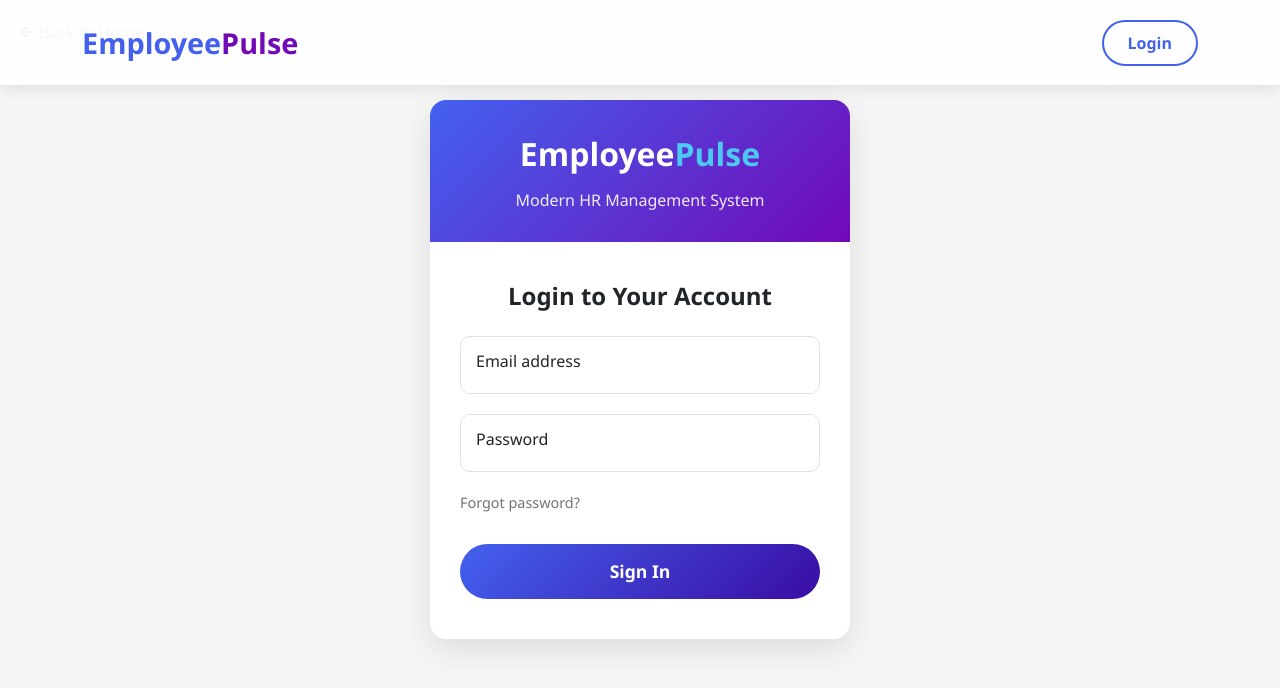
After one commit to Suhas2002G/EmployeePulse, a Django app: page /user_login in a window 1280 px wide. The commit adds this page. Shown: the top 688 px of the page. Run offline with Django 5.2, Linux system fonts and the light colour scheme; some libraries are stand-ins or nearby versions.

Commit message:
add reveive system

```diff
--- a/app/urls.py
+++ b/app/urls.py
@@ -6,7 +6,7 @@ from django.conf import settings
 
 urlpatterns = [
     path('', views.home),
-    path('admin-login', views.admin_login),
+    path('user_login', views.user_login),
     path('user_logout', views.user_logout),
     path('department', views.department),
     path('add_dept', views.add_dept),
--- a/app/views.py
+++ b/app/views.py
@@ -12,10 +12,10 @@ def home(request):
     return render(request,'home2.html')
 
 # User Login
-def admin_login(request):
+def user_login(request):
     context = {}
     if request.method == 'GET':
-        return render(request, 'admin-login.html', context)
+        return render(request, 'login.html', context)
 
     e = request.POST.get('ue')  # retrieve username
     p = request.POST.get('upass')  # retrieve password
@@ -24,11 +24,13 @@ def admin_login(request):
     if user:
         if user.is_staff:  # Check for staff privileges
             login(request, user)
-            return redirect('/department')  # Redirect to admin dashboard
+            return redirect('/task')  # Redirect to admin dashboard
         context['errormsg'] = "You don't have Admin access"
     else:
         context['errormsg'] = 'Invalid Admin Credentials'
-    return render(request, 'admin-login.html', context)
+    return render(request, 'login.html', context)  # Render the login page with error message
+
+
 
 
 
--- a/static/style.css
+++ b/static/style.css
@@ -449,122 +449,240 @@ body {
 
 
 
+:root {
+  --primary: #4361ee;
+  --secondary: #3a0ca3;
+  --light: #f8f9fa;
+  --dark: #212529;
+  --success: #4cc9f0;
+  --accent: #7209b7;
+}
 
-
-  /* login.html starts here */
-  .container-bg-login {
-    background-image: url('/static/images/loginbg.jpg');
-    background-repeat: no-repeat;
-    background-size: cover; /* Ensures the image covers the entire container */
-    background-position: center; /* Centers the image */
-    min-height: 95vh;
+.main-login-container{
   display: flex;
+  align-items: center;
   justify-content: center;
-    align-items: center;
-    padding: 20px;
-    font-family: 'Arial', sans-serif;
 }
 
 .login-container {
-    background-color: #FFFFFF;
-    border-radius: 15px;
-    box-shadow: 0 8px 20px rgba(0, 0, 0, 0.2);
-    padding: 30px;
+  max-width: 450px;
   width: 100%;
-    max-width: 400px;
-    opacity: 95%;
+  padding: 15px;
 }
 
-  /* Login Header */
-  .login-header {
-    font-size: 24px;
-    font-weight: bold;
-    color: #072b5b;
-    text-align: center;
-    margin-bottom: 30px;
-  }
-
-  /* Input Fields */
-  .input-group {
-    border: 1px solid #151727;
-    border-radius: 10px;
+.login-card {
+  background: white;
+  border-radius: 16px;
+  box-shadow: 0 10px 30px rgba(0, 0, 0, 0.1);
   overflow: hidden;
 }
 
-  .input-group-text {
-    background-color: #072b5b;
-    color: #FFFFFF;
-    border: none;
+.login-header {
+  background: linear-gradient(135deg, var(--primary) 0%, var(--accent) 100%);
+  padding: 30px;
+  text-align: center;
 }
 
-  .input-group .form-control {
-    border: none;
-    box-shadow: none;
-    outline: none;
+.login-logo {
+  font-size: 2rem;
+  font-weight: 700;
+  color: white;
+  margin-bottom: 10px;
 }
 
-  /* Button */
-  .btn-custom {
-    background-color: #FF204E;
-    color: #FFFFFF;
-    border: none;
-    padding: 10px;
-    font-size: 18px;
-    border-radius: 10px;
-    margin-top: 20px;
-    transition: background-color 0.3s ease;
+.login-logo span {
+  color: var(--success);
 }
 
-  .btn-custom:hover {
-    background-color: #A0153E;
+.login-subheading {
+  color: rgba(255, 255, 255, 0.9);
+  font-size: 1rem;
 }
 
-  /* Alert Box */
-  .custom-alert {
-    background-color: #FF204E;
-    color: #FFFFFF;
-    border-radius: 10px;
-    font-size: 14px;
-    display: flex;
-    align-items: center;
+.login-body {
+  padding: 40px 30px;
 }
 
-  .custom-alert i {
-    margin-right: 10px;
-    font-size: 18px;
+.login-title {
+  font-size: 1.5rem;
+  font-weight: 600;
+  color: var(--dark);
+  margin-bottom: 25px;
+  text-align: center;
 }
 
-  /* Forgot Password Link */
-  .forget-pass a {
-    color: #00224D;
-    font-size: 14px;
-    text-decoration: none;
+.form-floating {
+  margin-bottom: 20px;
 }
 
-  .forget-pass a:hover {
+.form-control {
+  border-radius: 10px;
+  padding: 12px 15px;
+  height: 55px;
+  border: 1px solid #e1e1e1;
+  font-size: 1rem;
+}
+
+.form-control:focus {
+  border-color: var(--primary);
+  box-shadow: 0 0 0 0.25rem rgba(67, 97, 238, 0.25);
+}
+
+.form-floating label {
+  padding: 12px 15px;
+}
+
+.login-btn {
+  background: linear-gradient(135deg, var(--primary) 0%, var(--secondary) 100%);
+  border: none;
+  border-radius: 50px;
+  color: white;
+  font-weight: 600;
+  padding: 12px 20px;
+  height: 55px;
+  font-size: 1.1rem;
+  width: 100%;
+  margin-top: 10px;
+  transition: all 0.3s ease;
+}
+
+.login-btn:hover {
+  transform: translateY(-2px);
+  box-shadow: 0 4px 12px rgba(67, 97, 238, 0.3);
+}
+
+.login-footer {
+  margin-top: 25px;
+  text-align: center;
+}
+
+.login-footer a {
+  color: var(--primary);
+  text-decoration: none;
+  font-weight: 500;
+  transition: all 0.3s ease;
+}
+
+.login-footer a:hover {
+  color: var(--secondary);
   text-decoration: underline;
 }
 
-  .dont-have-ac a{
-    color: #FF204E;
-    font-size: 14px;
-    text-decoration: none;
+.divider {
+  display: flex;
+  align-items: center;
+  text-align: center;
+  margin: 25px 0;
+  color: #6c757d;
 }
 
-  .dont-have-ac a:hover {
-    text-decoration: underline;
+.divider::before,
+.divider::after {
+  content: '';
+  flex: 1;
+  border-bottom: 1px solid #e1e1e1;
 }
 
-  /* Responsive Design */
-  @media (max-width: 768px) {
+.divider::before {
+  margin-right: 10px;
+}
+
+.divider::after {
+  margin-left: 10px;
+}
+
+.social-login {
+  display: flex;
+  justify-content: center;
+  gap: 15px;
+}
+
+.social-btn {
+  width: 50px;
+  height: 50px;
+  border-radius: 50%;
+  display: flex;
+  align-items: center;
+  justify-content: center;
+  font-size: 1.2rem;
+  color: white;
+  transition: all 0.3s ease;
+  cursor: pointer;
+}
+
+.social-btn:hover {
+  transform: translateY(-3px);
+}
+
+.google-btn {
+  background-color: #DB4437;
+}
+
+.microsoft-btn {
+  background-color: #00a4ef;
+}
+
+.apple-btn {
+  background-color: #000000;
+}
+
+.remember-row {
+  display: flex;
+  justify-content: space-between;
+  align-items: center;
+  margin-bottom: 20px;
+}
+
+.form-check-input:checked {
+  background-color: var(--primary);
+  border-color: var(--primary);
+}
+
+.form-check-input:focus {
+  border-color: var(--primary);
+  box-shadow: 0 0 0 0.25rem rgba(67, 97, 238, 0.25);
+}
+
+.forgot-link {
+  color: #6c757d;
+  text-decoration: none;
+  font-size: 0.9rem;
+  transition: all 0.3s ease;
+}
+
+.forgot-link:hover {
+  color: var(--primary);
+}
+
+.home-link {
+  position: absolute;
+  top: 20px;
+  left: 20px;
+  color: var(--primary);
+  text-decoration: none;
+  display: flex;
+  align-items: center;
+  font-weight: 500;
+  transition: all 0.3s ease;
+}
+
+.home-link:hover {
+  color: var(--secondary);
+}
+
+.home-link i {
+  margin-right: 5px;
+}
+
+@media (max-width: 576px) {
+  .login-body {
+      padding: 30px 20px;
+  }
+
   .login-container {
-      padding: 20px;
+      padding: 10px;
   }
 }
-
-  /* login.html ends here */
-
-
 
 
 
--- a/templates/header.html
+++ b/templates/header.html
@@ -27,7 +27,7 @@
       </button>
       <div class="collapse navbar-collapse" id="navbarNav">
           <ul class="navbar-nav ms-auto">
-              <li class="nav-item">
+              <!-- <li class="nav-item">
                   <a class="nav-link home-nav-link active" href="#home">Home</a>
               </li>
               <li class="nav-item">
@@ -39,10 +39,20 @@
 
               <li class="nav-item ms-lg-3">
                   <a class="btn home-btn-outline" href="#">Login</a>
-              </li>
-              <!-- <li class="nav-item ms-lg-2">
-                  <a class="btn home-btn-primary text-white" href="#">Get Started</a>
               </li> -->
+              {% if user.is_authenticated %}
+                <li class="nav-item">
+                    <a class="nav-link home-nav-link active" href="/user_logout">Home</a>
+                </li>
+                <li class="nav-item ms-lg-3">
+                    <a class="btn home-btn-outline" href="/user_logout">Logout</a>
+                </li>
+              {% else %}
+                <li class="nav-item ms-lg-3">
+                    <a class="btn home-btn-outline" href="/user_login">Login</a>
+                </li>
+
+              {% endif %}
           </ul>
       </div>
   </div>
--- a/templates/home2.html
+++ b/templates/home2.html
@@ -471,7 +471,7 @@
                     </li>
 
                     <li class="nav-item ms-lg-3">
-                        <a class="btn home-btn-outline" href="#">Login</a>
+                        <a class="btn home-btn-outline" href="/user_login">Login</a>
                     </li>
                     <!-- <li class="nav-item ms-lg-2">
                         <a class="btn home-btn-primary text-white" href="#">Get Started</a>
--- /dev/null
+++ b/templates/login.html
@@ -0,0 +1,50 @@
+
+{% include 'header.html' %}
+{% load static %}
+
+<div class="main-login-container">
+
+    <a href="/" class="home-link">
+        <i class="fas fa-arrow-left"></i> Back to Home
+    </a>
+
+    <div class="login-container">
+        <div class="login-card">
+            {% if errormsg %}
+                <div class="alert alert-danger custom-alert" role="alert">
+                <i class="bi bi-x-circle"></i> {{ errormsg }}</div>
+            {% endif %}
+            <div class="login-header">
+                <div class="login-logo">Employee<span>Pulse</span></div>
+                <div class="login-subheading">Modern HR Management System</div>
+            </div>
+            <div class="login-body">
+                <h2 class="login-title">Login to Your Account</h2>
+
+                <form id="loginForm" method="post" action="/user_login">
+                    {% csrf_token %}
+                    <div class="form-floating">
+                        <input  class="form-control" id="emailInput" name="ue" placeholder="Enter Email" required>
+                        <label for="emailInput">Email address</label>
+                    </div>
+
+                    <div class="form-floating">
+                        <input type="password" class="form-control" id="passwordInput" name="upass" placeholder="Password" required>
+                        <label for="passwordInput">Password</label>
+                    </div>
+
+                    <div class="remember-row">
+
+                        <a href="#" class="forgot-link">Forgot password?</a>
+                    </div>
+
+                    <button type="submit" class="btn login-btn">
+                        Sign In
+                    </button>
+                </form>
+
+
+            </div>
+        </div>
+    </div>
+</div>
```
Also changed, not shown: templates/leave-dash.html (added, +20 -0 lines). Lines whose indentation alone changed are shown as unchanged.
